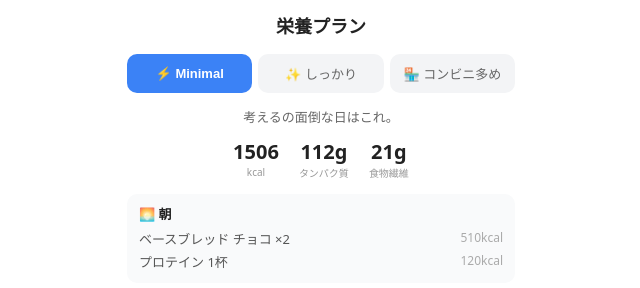
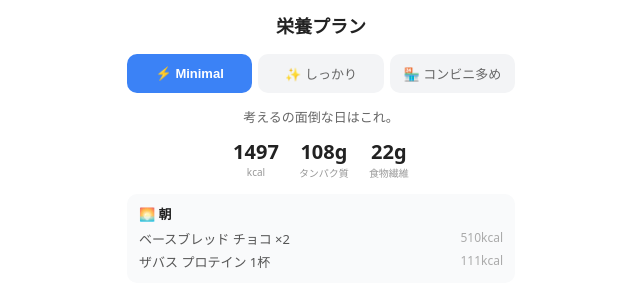
Before and after one commit to truewide/eiyou, a plain HTML site: page index.html in a window 1280 px wide. Shown: the top 288 px of the page, 319-959 px from the left. Drawn offline with Linux system fonts and the light colour scheme.

Commit message:
Update index.html

```diff
--- a/index.html
+++ b/index.html
@@ -54,7 +54,7 @@ const beauty=new Set(["vitC","vitE","iron","zinc","protein","vitA","vitB6","fola
 function F(n,o){const r={};K.forEach(k=>r[k]=0);r.name=n;Object.entries(o).forEach(([k,v])=>r[k]=v);return r}
 
 const BB=F("ベースブレッド チョコ",{energy:255,protein:13.5,fiber:3.4,vitA:166,vitD:1.2,vitE:1.4,vitK:26.6,vitB1:.4,vitB2:.3,niacin:8.5,vitB6:.4,vitB12:.5,folate:108,panto:1.1,vitC:19,calcium:114,magnesium:68,iron:1.4,zinc:1.6,copper:.2});
-const WH=F("プロテイン 1杯",{energy:120,protein:24,calcium:80,magnesium:10});
+const WH=F("ザバス プロテイン 1杯",{energy:111,protein:19.5,fiber:1.4,vitB1:0.67,vitB2:0.76,niacin:9.35,vitB6:0.56,vitC:43,vitD:12.1,calcium:0,magnesium:0});
 const PS=F("サイリウムハスク 5g",{energy:1,fiber:4.5});
 const CK=F("サラダチキン",{energy:125,protein:25,vitA:10,vitD:.1,vitE:.3,vitK:5,vitB1:.05,vitB2:.08,niacin:10,vitB6:.5,vitB12:.2,folate:10,panto:1.5,vitC:2,calcium:5,magnesium:25,iron:.3,zinc:.7,copper:.03});
 const ON=F("おにぎり 鮭",{energy:180,protein:5,fiber:.5,vitA:5,vitD:3,vitE:.3,vitB1:.02,vitB2:.03,niacin:2,vitB6:.1,vitB12:2,folate:5,panto:.3,calcium:10,magnesium:10,iron:.3,zinc:.3,copper:.02});
@@ -78,6 +78,7 @@ const plans=[
 
 const products=[
   {name:"ベースブレッド チョコレート 16袋",url:"https://www.amazon.co.jp/dp/B088R2M7GV",note:"Amazonで購入可"},
+  {name:"ザバス ホエイプロテイン100 リッチショコラ 1kg",url:"https://www.amazon.co.jp/dp/B0B9G4QR1M",note:"1杯28gでタンパク質約20g"},
   {name:"サイリウムハスク 200g",url:"https://www.amazon.co.jp/dp/B086X63B2L",note:"国内製造。1日5g"},
   {name:"NOW L-OptiZinc 30mg 100粒",url:"https://www.amazon.co.jp/dp/B07G2F85HG",note:"キレート亜鉛+銅。1日1粒"},
   {name:"NOW ビタミンC 1000mg 100粒",url:"https://www.amazon.co.jp/dp/B086R3DCC5",note:"1日1粒"}
```
